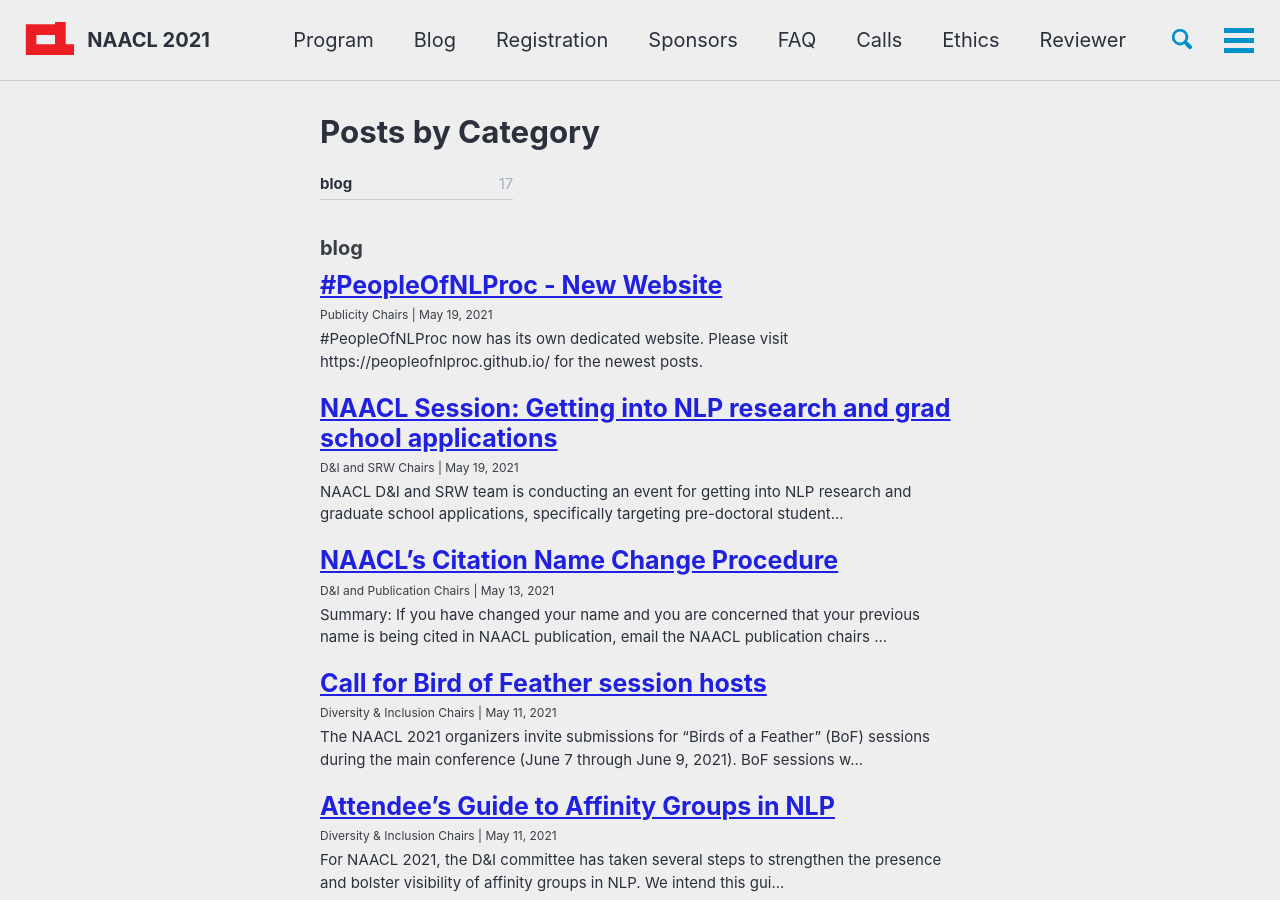
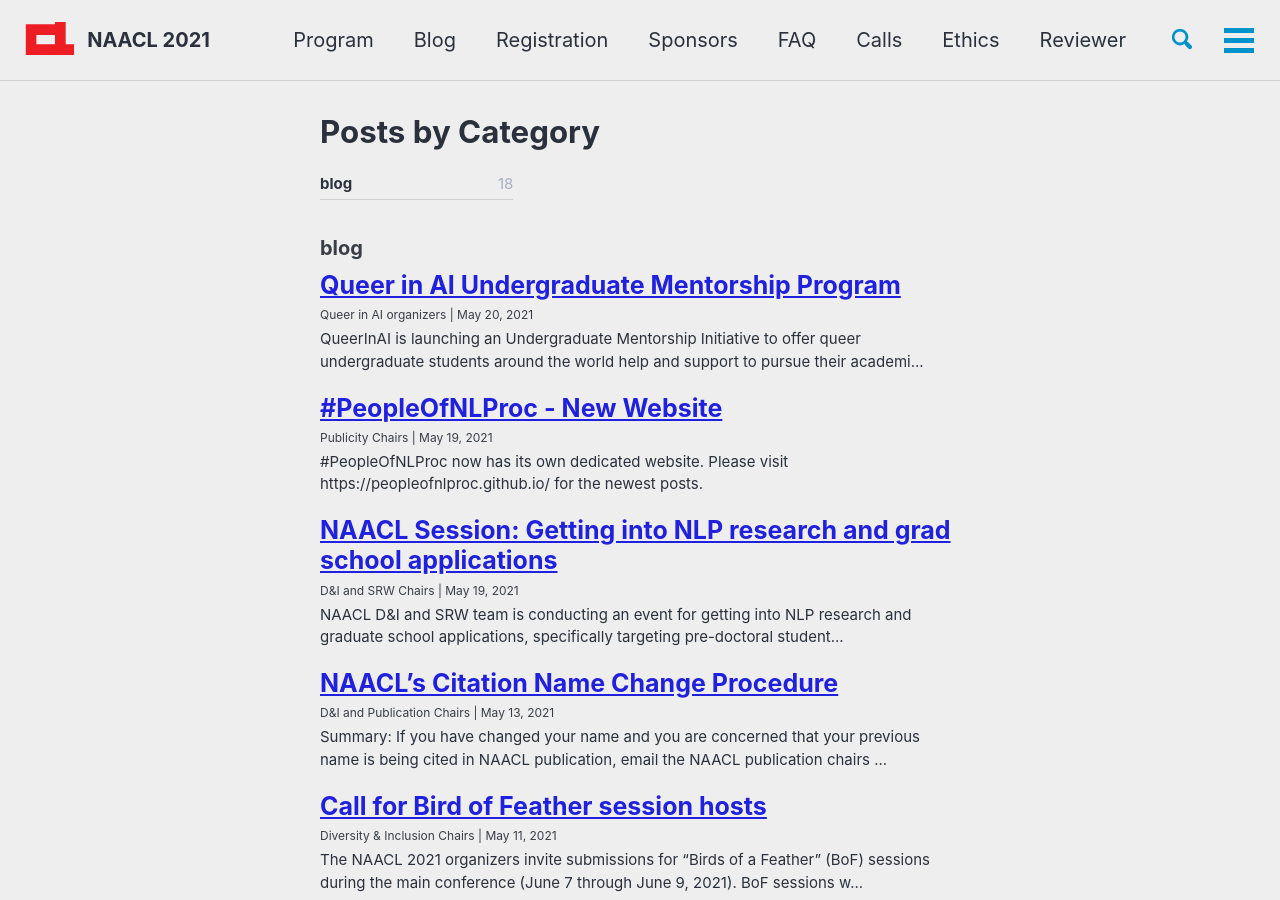
Before and after one commit to naacl-org/naacl-2021-website, a Jekyll site: the page built from _pages/category-archive.md, in a window 1280 px wide and 900 px high. Built offline with Jekyll 4.4.1, drawn with Linux system fonts in a browser that asks for light colours; cached includes are drawn as plain includes; nearby versions of some CDN libraries; comment, search, counter and statistics services are not loaded.

Commit message:
Add guest blogpost on QueerinAI

```diff
--- a/_data/authors.yml
+++ b/_data/authors.yml
@@ -35,3 +35,9 @@
   email       : "naacl2021-diversity-inclusion@googlegroups.com"
   bio         : "Pranav A, Luca Soldaini, Nelson Liu"
   avatar      : "assets/images/logos/acl-logo.png"
+
+guest-post-queer-in-ai:
+  name        : "Queer in AI organizers"
+  email       : "queerinai@gmail.com"
+  bio         : "Queer in AI organizers"
+  avatar      : "assets/images/logos/acl-logo.png"
--- /dev/null
+++ b/_posts/2021-05-20-queer-mentorship.md
@@ -0,0 +1,28 @@
+---
+title: "Queer in AI Undergraduate Mentorship Program"
+author: guest-post-queer-in-ai
+author_profile: true
+tags:
+  diversity-inclusion
+categories:
+  blog
+---
+
+QueerInAI is launching an Undergraduate Mentorship Initiative to offer queer undergraduate students around the world help and support to pursue their academic and industry career in machine learning. The initiative will host monthly virtual sessions connecting notable academic and industry researchers with undergraduate folks.
+
+If you identify as queer or ally undergrad or masters student, you are welcome to join this event. You can present your work, share your experience with the audience and have interaction with others about the process of applying to graduate school, or industry job positions.
+
+Some of the objectives we hope to achieve with this initiatives are:
+
+*   Help queer undergraduate folks secure AI positions in academia and the industry
+*   Extend our support to a broader audience of queer undergraduate students
+*   Provide mental health and financial support to undergraduates
+
+
+## NAACL session and details
+
+Our debut session will be at NAACL on Sunday, June 6, 3 - 4 pm Pacific Time. (Convert to your timezone [here](https://dateful.com/eventlink/3947552120).) You can sign up for the event [here](https://forms.gle/jzXex9AX9yJD5VudA).
+
+This event will include a talk from our speaker, **[Sabrina Mielke (she/her)](https://sjmielke.com/),** PhD Candidate at John Hopkins University's Center for Language and Speech Processing. Followed by this, we will have a Q&A session and experience sharing from the participants.
+
+For more details, visit QueerInAI website and email us at [queerinai@gmail.com](mailto:queerinai@gmail.com).
```
Also changed, not shown: _pages/home.md (+1 -0 lines).
